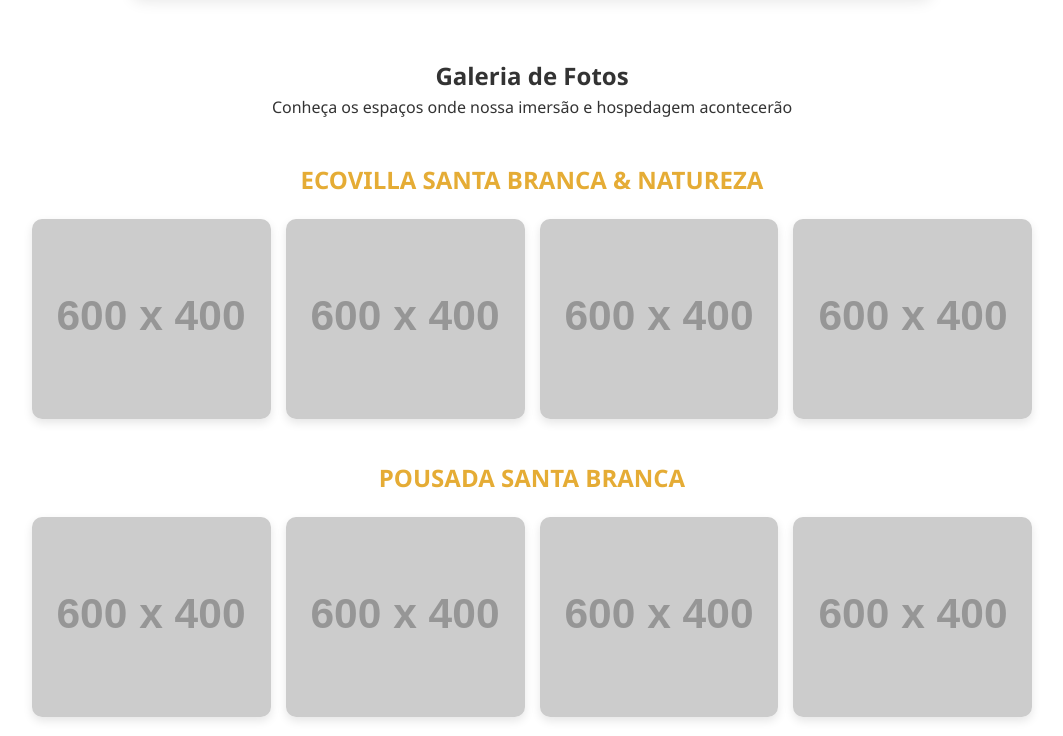
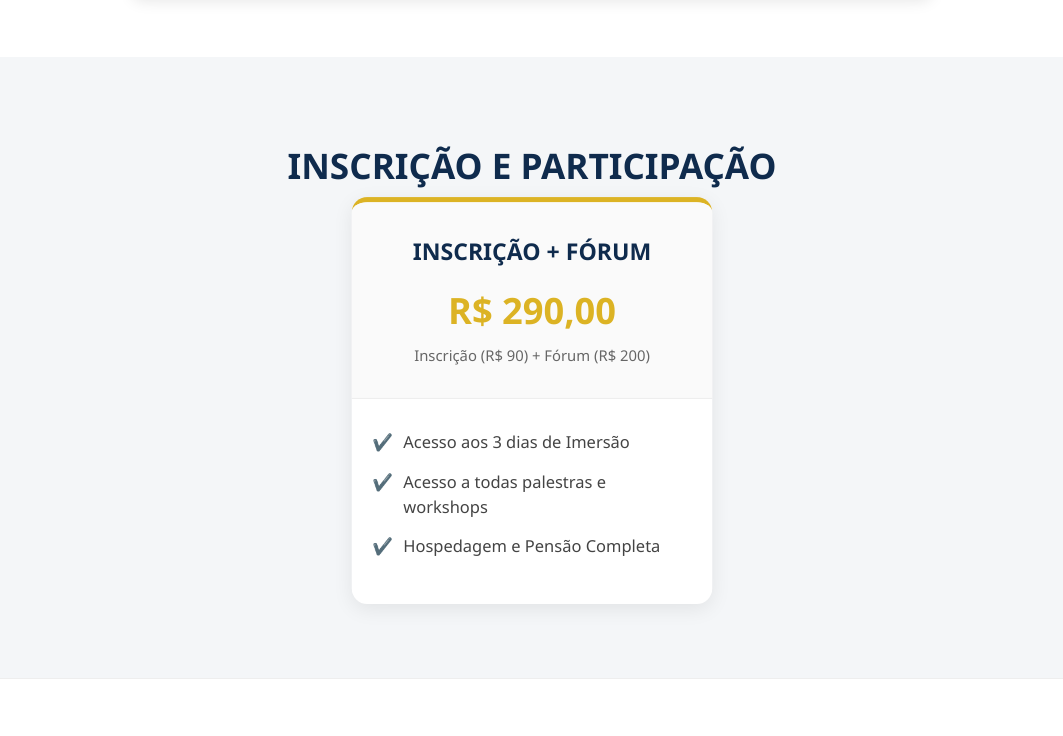
Before and after one commit to fatrigoias/stop.inversao, a plain HTML site: page index.html in a window 1280 px wide. Shown: the part 5604-6340 px from the top of the page, without its empty margins (108-1171 px from the left). Drawn offline with Linux system fonts and the light colour scheme; placeholder pictures from the web are drawn by us.

Commit message:
Remove seção de galeria de fotos
Co-Authored-By: Claude Sonnet 4.6 <noreply@anthropic.com>

```diff
--- a/index.html
+++ b/index.html
@@ -624,26 +624,6 @@
         </div>
     </section>
 
-    <section class="section-galeria">
-        <h2>Galeria de Fotos</h2>
-        <p>Conheça os espaços onde nossa imersão e hospedagem acontecerão</p>
-
-        <h3>Ecovilla Santa Branca & Natureza</h3>
-        <div class="galeria-grid">
-            <img src="https://placehold.co/600x400/e2e8f0/0f2b4d?text=Casarao+da+Cultura" alt="Casarão da Cultura">
-            <img src="https://placehold.co/600x400/e2e8f0/0f2b4d?text=Cachoeiras+e+Lagos" alt="Lagos da Ecovilla">
-            <img src="https://placehold.co/600x400/e2e8f0/0f2b4d?text=Trilhas+e+Natureza" alt="Natureza de Goiás">
-            <img src="https://placehold.co/600x400/e2e8f0/0f2b4d?text=Esportes+Aquaticos" alt="Caiaque">
-        </div>
-
-        <h3>Pousada Santa Branca</h3>
-        <div class="galeria-grid">
-            <img src="https://placehold.co/600x400/e2e8f0/0f2b4d?text=Acomodacoes" alt="Quarto da Pousada">
-            <img src="https://placehold.co/600x400/e2e8f0/0f2b4d?text=Piscina+da+Pousada" alt="Piscina">
-            <img src="https://placehold.co/600x400/e2e8f0/0f2b4d?text=Refeitorio" alt="Refeitório e Café">
-            <img src="https://placehold.co/600x400/e2e8f0/0f2b4d?text=Area+de+Lazer" alt="Área de Lazer">
-        </div>
-    </section>
 
     <section class="section-hospedagem">
         <h2>Inscrição e Participação</h2>
```
